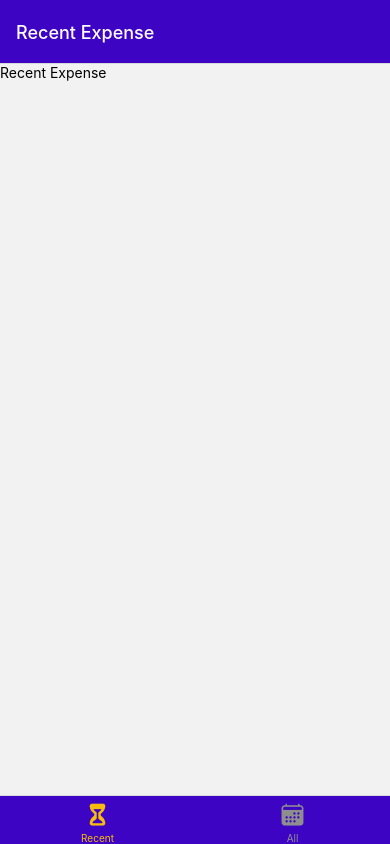
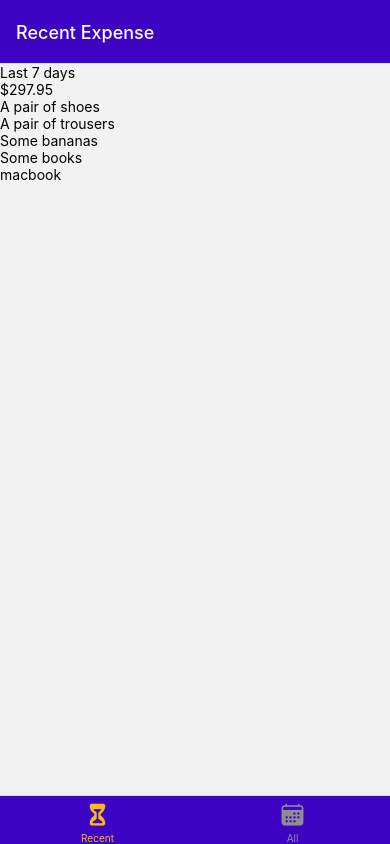
Before and after one commit to AndyLab9596/expense-tracker, a React Native app: screen / in a window 390 px wide. Built offline with nearby package versions, Linux system fonts and the light colour scheme.

Commit message:
basic displays components

```diff
--- a/Screens/AllExpenses.tsx
+++ b/Screens/AllExpenses.tsx
@@ -1,8 +1,8 @@
 import React from "react";
-import { Text } from "react-native";
+import ExpensesOutput from "../components/ExpensesOutput/ExpensesOutput";
 
 const AllExpenses = () => {
-  return <Text>All Expenses Page</Text>;
+  return <ExpensesOutput expenses={[]} expensePeriod="Total" />;
 };
 
 export default AllExpenses;
--- a/Screens/RecentExpense.tsx
+++ b/Screens/RecentExpense.tsx
@@ -1,7 +1,7 @@
-import { Text } from "react-native";
+import ExpensesOutput from "../components/ExpensesOutput/ExpensesOutput";
 
 const RecentExpense = () => {
-  return <Text>Recent Expense</Text>;
+  return <ExpensesOutput expenses={[]} expensePeriod="Last 7 days" />;
 };
 
 export default RecentExpense;
--- /dev/null
+++ b/components/ExpensesOutput/ExpensesList.tsx
@@ -0,0 +1,22 @@
+import { FlatList, ListRenderItemInfo, Text } from "react-native";
+import { IExpense, IExpensesOutput } from "./ExpensesOutput";
+
+interface IExpensesList {
+  expenses: IExpensesOutput["expenses"];
+}
+
+const expenseItem = (data: ListRenderItemInfo<IExpense>) => {
+  return <Text>{data.item.description}</Text>;
+};
+
+const ExpensesList: React.FC<IExpensesList> = ({ expenses }) => {
+  return (
+    <FlatList
+      data={expenses}
+      keyExtractor={(data) => data.id}
+      renderItem={expenseItem}
+    />
+  );
+};
+
+export default ExpensesList;
--- /dev/null
+++ b/components/ExpensesOutput/ExpensesOutput.tsx
@@ -0,0 +1,69 @@
+import React from "react";
+import { View } from "react-native";
+import ExpensesList from "./ExpensesList";
+import ExpensesSummary from "./ExpensesSummary";
+
+const DUMMY_EXPENSES: IExpense[] = [
+  {
+    id: "e1",
+    description: "A pair of shoes",
+    amount: 59.99,
+    date: new Date("2022-06-30"),
+  },
+  {
+    id: "e2",
+    description: "A pair of trousers",
+    amount: 89.99,
+    date: new Date("2021-06-29"),
+  },
+  {
+    id: "e3",
+    description: "Some bananas",
+    amount: 5.99,
+    date: new Date("2021-12-01"),
+  },
+  {
+    id: "e4",
+    description: "Some books",
+    amount: 45.99,
+    date: new Date("2022-02-19"),
+  },
+  {
+    id: "e5",
+    description: "macbook",
+    amount: 95.99,
+    date: new Date("2022-05-25"),
+  },
+];
+
+export interface IExpense {
+  id: string;
+  description: string;
+  amount: number;
+  date: Date;
+}
+
+export interface IExpensesOutput {
+  expenses: IExpense[];
+  expensePeriod: string;
+}
+
+const ExpensesOutput: React.FC<IExpensesOutput> = ({
+  expenses,
+  expensePeriod,
+}) => {
+  return (
+    <View>
+      {/* Summary */}
+      <ExpensesSummary
+        expenses={DUMMY_EXPENSES}
+        //   expenses={expenses}
+        periodName={expensePeriod}
+      />
+      {/* List */}
+      <ExpensesList expenses={DUMMY_EXPENSES} />
+    </View>
+  );
+};
+
+export default ExpensesOutput;
--- /dev/null
+++ b/components/ExpensesOutput/ExpensesSummary.tsx
@@ -0,0 +1,26 @@
+import React from "react";
+import { Text, View } from "react-native";
+import { IExpensesOutput } from "./ExpensesOutput";
+
+interface IExpensesSummary {
+  periodName: string;
+  expenses: IExpensesOutput["expenses"];
+}
+
+const ExpensesSummary: React.FC<IExpensesSummary> = ({
+  expenses,
+  periodName,
+}) => {
+  const expensesSum = expenses?.reduce((acc, curr) => {
+    return acc + curr.amount;
+  }, 0);
+
+  return (
+    <View>
+      <Text>{periodName}</Text>
+      <Text>${expensesSum?.toFixed(2)}</Text>
+    </View>
+  );
+};
+
+export default ExpensesSummary;
```
